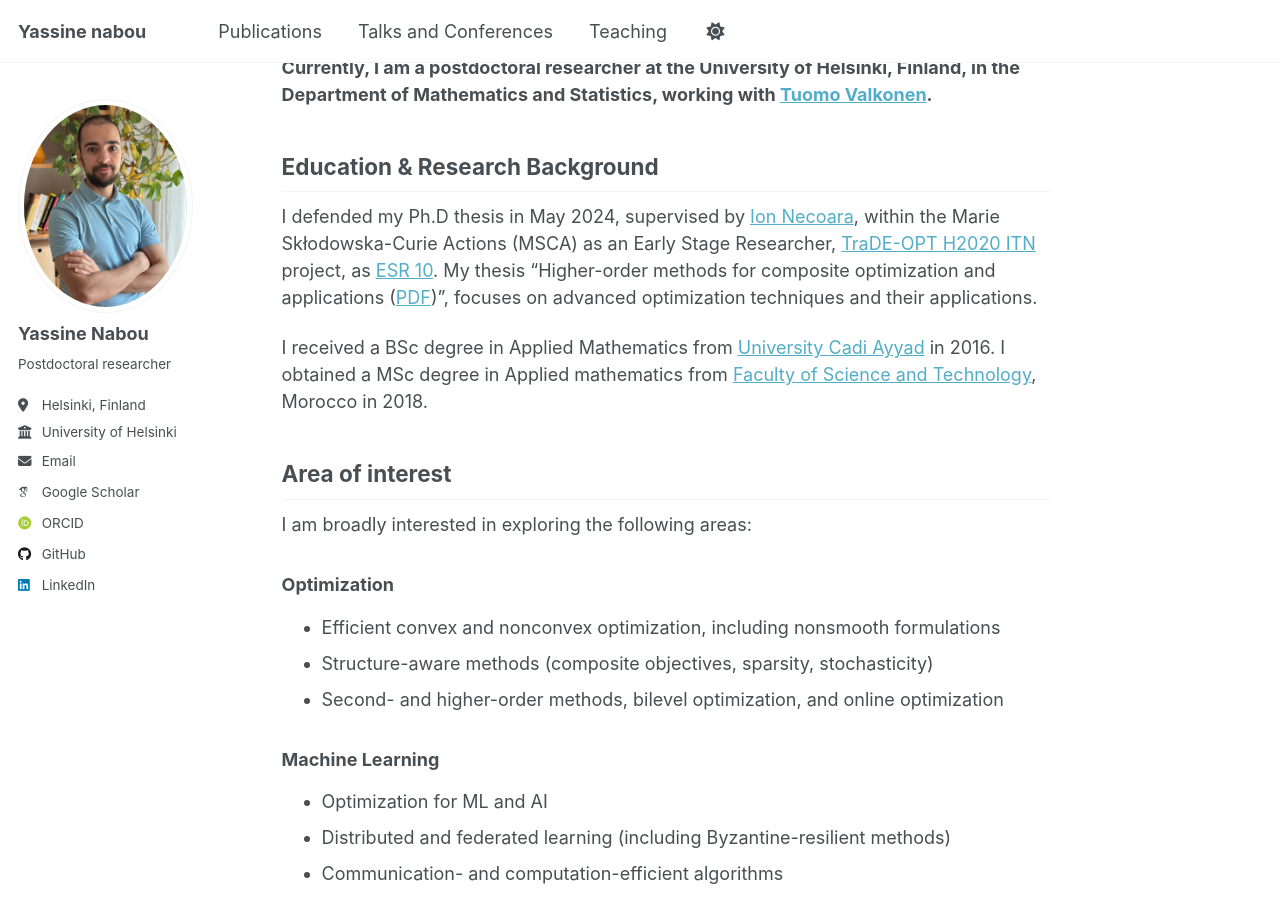
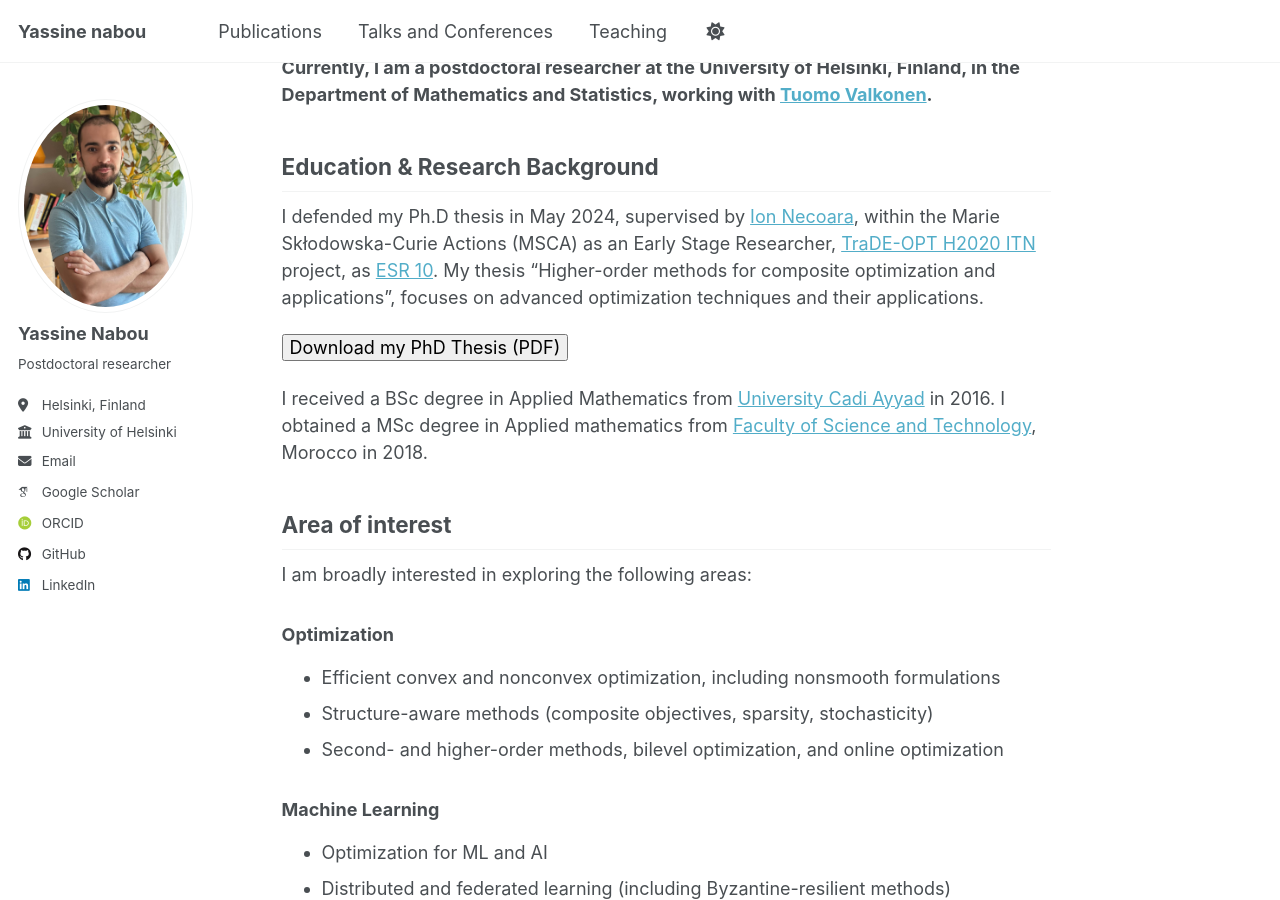
Before and after one commit to Yassine-Nabou/Yassine-Nabou.github.io, a Jekyll site: the page built from _pages/about.md, in a window 1280 px wide and 900 px high, scrolled down 327 px. Built offline with Jekyll 4.4.1, drawn with Linux system fonts in a browser that asks for light colours; some web fonts are replaced; a script that is not in the unit is left out.

Commit message:
Update about.md

```diff
--- a/_pages/about.md
+++ b/_pages/about.md
@@ -16,7 +16,11 @@ I am interested in applying optimization-driven approaches to complex R&D challe
 
 ## Education & Research Background
 
-I defended my Ph.D thesis in May 2024, supervised by [Ion Necoara](https://acse.pub.ro/index.php/en/ion-necoara/), within the Marie Skłodowska-Curie Actions (MSCA) as an Early Stage Researcher, [TraDE-OPT H2020 ITN](https://trade-opt-itn.eu) project, as [ESR 10](https://trade-opt-itn.eu/ESRs/nabou). My thesis "Higher-order methods for composite optimization and applications ([PDF](https://github.com/Yassine-Nabou/Yassine-Nabou.github.io/blob/main/files/Yassine_nabou_PHD.pdf))", focuses on advanced optimization techniques and their applications.
+I defended my Ph.D thesis in May 2024, supervised by [Ion Necoara](https://acse.pub.ro/index.php/en/ion-necoara/), within the Marie Skłodowska-Curie Actions (MSCA) as an Early Stage Researcher, [TraDE-OPT H2020 ITN](https://trade-opt-itn.eu) project, as [ESR 10](https://trade-opt-itn.eu/ESRs/nabou). My thesis "Higher-order methods for composite optimization and applications", focuses on advanced optimization techniques and their applications.
+
+<a href="/files/Yassine_nabou_PHD.pdf" download>
+  <button>Download my PhD Thesis (PDF)</button>
+</a>
 
 I received a BSc degree in Applied Mathematics from [University Cadi Ayyad](https://www.uca.ma) in 2016. I obtained a MSc degree in Applied mathematics from [Faculty of Science and Technology](https://www.fsts.ac.ma), Morocco in 2018.
 
```
